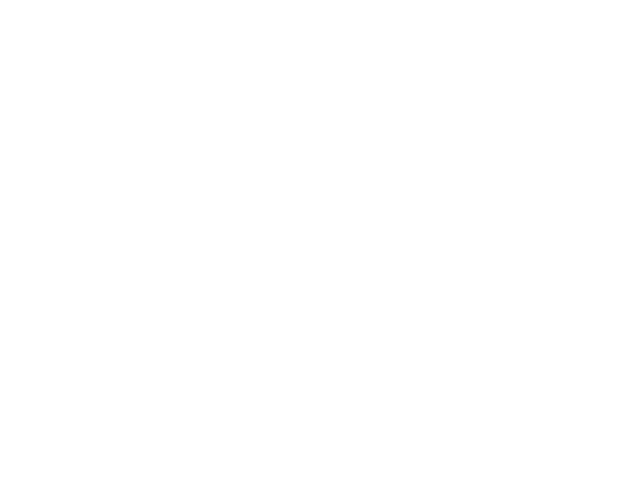
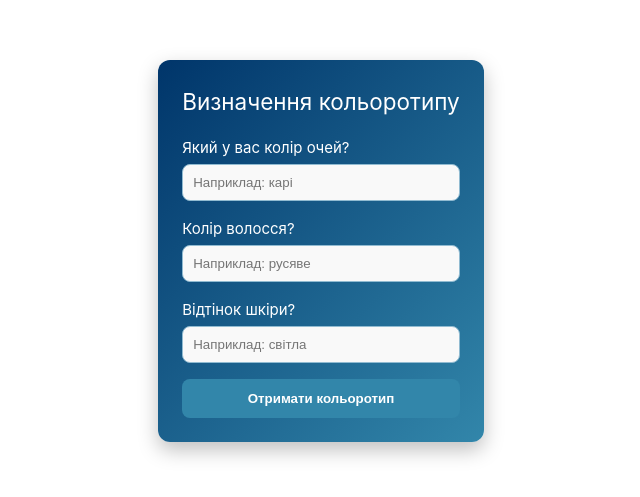
Before and after one commit to DakotaOlha/fitHappens, a Vue app in the folder fithappens/: page /test in a window 1280 px wide. Before the commit this address had no page. Shown: the part 149-646 px from the top of the page, without its empty margins (319-959 px from the left). Built offline with nearby package versions, Linux system fonts and the light colour scheme.

Commit message:
kjwhfjkshfksdhf

```diff
--- a/fithappens/src/components/HomePage.vue
+++ b/fithappens/src/components/HomePage.vue
@@ -25,7 +25,7 @@
           <button class="cta-button" @click="scrollTo('color-types')">Дізнатися більше</button>
         </div>
         <div class="hero-image">
-          <div class="person-silhouette"></div>
+            <img src="../assets/person.png" alt="Person" class="person-img" />
         </div>
       </div>
     </section>
@@ -68,7 +68,7 @@
           </div>
         </div>
         <div style="text-align: center;">
-          <button class="cta-button" @click="takeTest">Пройти тест на кольоротип</button>
+          <button class="cta-button" @click.prevent="$router.push('/test')">Пройти тест на кольоротип</button>
         </div>
       </div>
     </section>
@@ -225,9 +225,6 @@ function scrollTo(elementId) {
   }
 }
 
-function takeTest() {
-  alert('Функція тесту буде додана в наступній версії! 🎨')
-}
 </script>
 
 <style scoped>
@@ -319,7 +316,7 @@ body {
 .hero-container {
   max-width: 1200px;
   margin: 0 auto;
-  padding: 0 3rem;
+  padding: 0 4rem;
   display: grid;
   grid-template-columns: 1fr 1fr;
   gap: 4rem;
@@ -352,6 +349,16 @@ body {
   animation: slideInRight 1s ease 0.9s forwards;
 }
 
+.person-img {
+  position: absolute;
+  top: 50%;
+  left: 50%;
+  transform: translate(-50%, -50%);
+  width: 300px;
+  height: auto;
+  pointer-events: none;
+}
+
 .person-silhouette {
   width: 300px;
   height: 400px;
@@ -363,7 +370,6 @@ body {
 }
 
 .person-silhouette::before {
-  content: '👤';
   position: absolute;
   top: 50%;
   left: 50%;
--- /dev/null
+++ b/fithappens/src/components/Test.vue
@@ -0,0 +1,159 @@
+<template>
+  <div class="color-type">
+    <h2>Визначення кольоротипу</h2>
+
+    <label>
+      Який у вас колір очей?
+      <input v-model="eyes" placeholder="Наприклад: карі" />
+    </label>
+
+    <label>
+      Колір волосся?
+      <input v-model="hair" placeholder="Наприклад: русяве" />
+    </label>
+
+    <label>
+      Відтінок шкіри?
+      <input v-model="skin" placeholder="Наприклад: світла" />
+    </label>
+
+    <button @click="getColorType" :disabled="loading">
+      {{ loading ? "Визначаємо..." : "Отримати кольоротип" }}
+    </button>
+
+    <div v-if="result" class="result">
+      <h3>Ваш кольоротип:</h3>
+      <p>{{ result }}</p>
+
+      <button class="next-btn" @click="goToExamples">
+        Перейти до примірок
+      </button>
+    </div>
+  </div>
+</template>
+
+<script setup>
+import { ref } from "vue";
+import { useRouter } from "vue-router";
+
+const router = useRouter();
+
+const eyes = ref("");
+const hair = ref("");
+const skin = ref("");
+const result = ref("");
+const loading = ref(false);
+
+async function getColorType() {
+  loading.value = true;
+  result.value = "";
+
+  const prompt = `
+  Визнач кольоротип людини (Весна, Літо, Осінь або Зима).
+  Відповідай тільки одним словом.
+
+  Дані:
+  - Очі: ${eyes.value}
+  - Волосся: ${hair.value}
+  - Шкіра: ${skin.value}
+  `;
+
+  try {
+    const response = await fetch("https://api.openai.com/v1/chat/completions", {
+      method: "POST",
+      headers: {
+        "Content-Type": "application/json",
+        "Authorization": `Bearer ${import.meta.env.VITE_OPENAI_API_KEY}`,
+      },
+      body: JSON.stringify({
+        model: "gpt-4o-mini",
+        messages: [{ role: "user", content: prompt }],
+      }),
+    });
+
+    const data = await response.json();
+    console.log("Відповідь API:", data);
+
+    if (data.choices && data.choices.length > 0) {
+      result.value = data.choices[0].message.content.trim();
+    } else {
+      result.value = "Не вдалося отримати результат.";
+    }
+  } catch (err) {
+    console.error("Помилка:", err);
+    result.value = "Помилка при зверненні до API.";
+  } finally {
+    loading.value = false;
+  }
+}
+
+function goToExamples() {
+  router.push("/second");
+}
+</script>
+
+<style scoped>
+.color-type {
+  max-width: 400px;
+  margin: 0 auto;
+  display: flex;
+  flex-direction: column;
+  gap: 16px;
+  background: linear-gradient(135deg, #00356a, #3286aa);
+  padding: 24px;
+  border-radius: 12px;
+  color: white;
+  box-shadow: 0 8px 20px rgba(0, 0, 0, 0.25);
+}
+
+label {
+  display: flex;
+  flex-direction: column;
+  gap: 4px;
+}
+
+input {
+  padding: 10px;
+  border-radius: 8px;
+  border: 1px solid #91bbd1;
+  background: #f9f9f9;
+  color: #00356a;
+}
+
+button {
+  padding: 12px;
+  border: none;
+  border-radius: 8px;
+  background: #3286aa;
+  color: white;
+  font-weight: bold;
+  cursor: pointer;
+  transition: 0.3s;
+}
+
+button:hover:not(:disabled) {
+  background: #00356a;
+}
+
+button:disabled {
+  background: #aaa;
+  cursor: not-allowed;
+}
+
+.result {
+  margin-top: 20px;
+  padding: 16px;
+  border-radius: 8px;
+  background: #91bbd1;
+  color: #00356a;
+}
+
+.next-btn {
+  margin-top: 12px;
+  background: #00356a;
+}
+
+.next-btn:hover {
+  background: #001f3f;
+}
+</style>
--- a/fithappens/src/router.js
+++ b/fithappens/src/router.js
@@ -1,10 +1,12 @@
 import { createRouter, createWebHistory } from 'vue-router';
 import HomePage from './components/HomePage.vue';
 import SecondPage from './components/SecondPage.vue';
+import Test from './components/Test.vue';
 
 const routes = [
   { path: '/', component: HomePage },
-  { path: '/second', component: SecondPage }
+  { path: '/second', component: SecondPage },
+  { path: '/test', component: Test }
 ];
 
 const router = createRouter({
--- /dev/null
+++ b/package.json
@@ -0,0 +1,5 @@
+{
+  "dependencies": {
+    "openai": "^5.22.0"
+  }
+}
```
Also changed, not shown: 2 other files (tests, documents, lock files or other folders).
